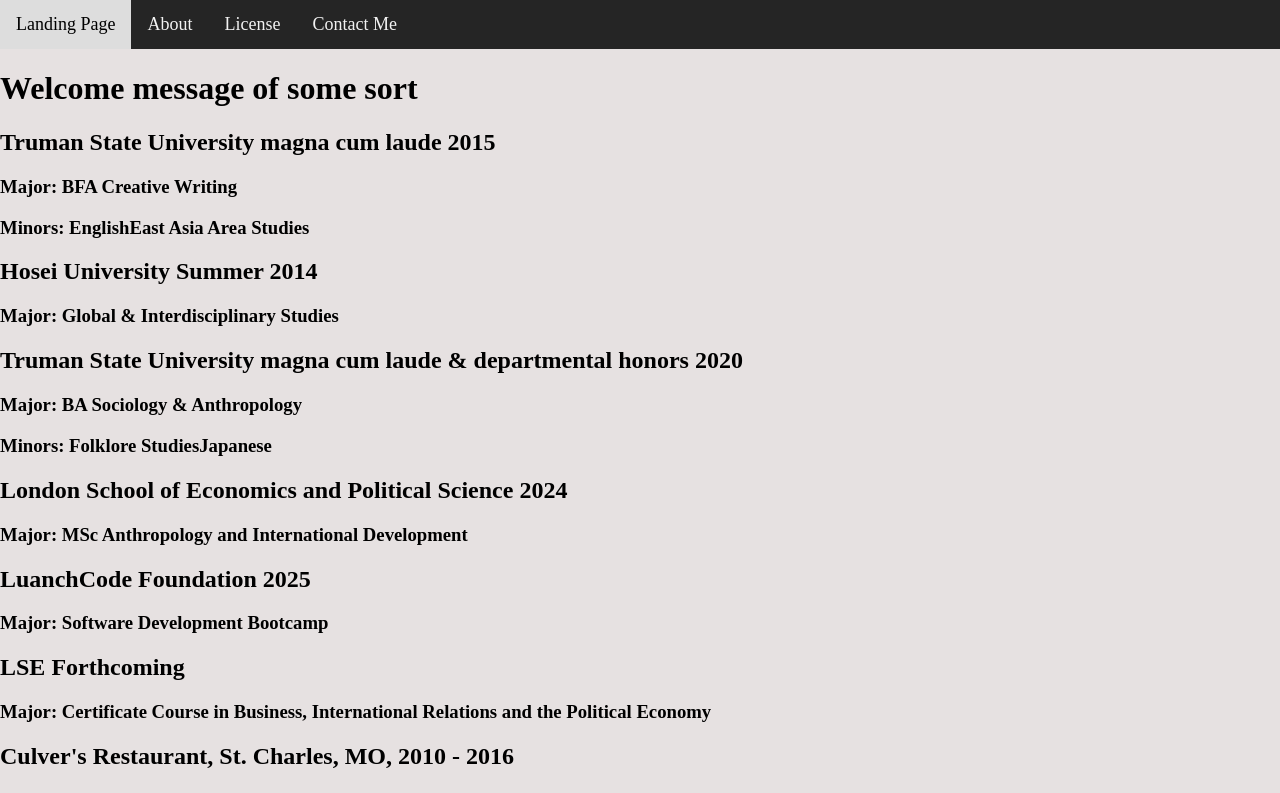
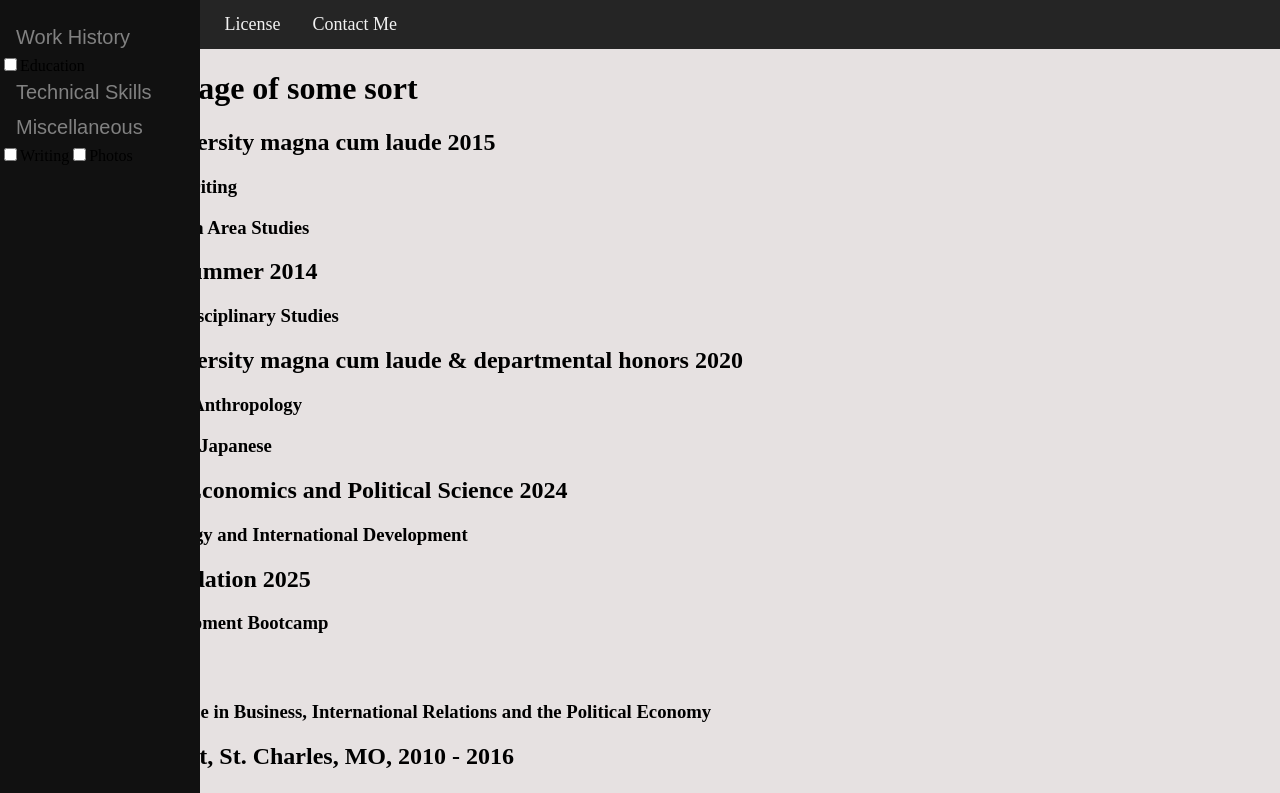
Before and after one commit to gitpuleo/unit1-final-reactproject-Nick-P, a React (Vite) app in the folder unit1-final-project/: page / in a window 1280 px wide. Shown: the top 793 px of the page. Built offline with nearby package versions, Linux system fonts and the light colour scheme.

Commit message:
Added FontAwesome and saving some changes made to try and get my selector menu looking and working right

```diff
--- a/unit1-final-project/package.json
+++ b/unit1-final-project/package.json
@@ -10,6 +10,7 @@
     "preview": "vite preview"
   },
   "dependencies": {
+    "@fortawesome/fontawesome-free": "^6.7.2",
     "react": "^19.1.0",
     "react-dom": "^19.1.0",
     "react-router-dom": "^7.6.3"
--- a/unit1-final-project/src/App.jsx
+++ b/unit1-final-project/src/App.jsx
@@ -7,7 +7,6 @@
 import About from './Pages/About'
 import License from './Pages/License'
 import Contact from './Pages/Contact'
-import DynamicCVGenerator from './Components/DynamicCVGenerator'
 
 
 function App() {
--- /dev/null
+++ b/unit1-final-project/src/Components/ComponentSelector.css
@@ -0,0 +1,56 @@
+.sidenav {
+  height: 100%;
+  width: 200px;
+  position: fixed;
+  z-index: 1;
+  top: 0;
+  left: 0;
+  background-color: #111;
+  overflow-x: hidden;
+  padding-top: 20px;
+}
+
+/* Style the sidenav links and the dropdown button */
+.sidenav a, .dropdown-btn {
+  padding: 6px 8px 6px 16px;
+  text-decoration: none;
+  font-size: 20px;
+  color: #818181;
+  display: block;
+  border: none;
+  background: none;
+  width:100%;
+  text-align: left;
+  cursor: pointer;
+  outline: none;
+}
+
+/* On mouse-over */
+.sidenav a:hover, .dropdown-btn:hover {
+  color: #f1f1f1;
+}
+
+/* Main content */
+.main {
+  margin-left: 200px; /* Same as the width of the sidenav */
+  font-size: 20px; /* Increased text to enable scrolling */
+  padding: 0px 10px;
+}
+
+/* Add an active class to the active dropdown button */
+.active {
+  background-color: green;
+  color: white;
+}
+
+/* Dropdown container (hidden by default). Optional: add a lighter background color and some left padding to change the design of the dropdown content */
+.dropdown-container {
+  background-color: #262626;
+  padding-left: 8px;
+}
+
+/* Optional: Style the caret down icon */
+.fa-caret-down {
+  float: right;
+  padding-right: 8px;
+}
--- a/unit1-final-project/src/Components/ComponentSelector.jsx
+++ b/unit1-final-project/src/Components/ComponentSelector.jsx
@@ -1,23 +1,71 @@
-
+import { useState } from 'react';
+import './ComponentSelector.css';
 
 //This will incorporate useState in order to handle dynamically rendering the CV components.
 function ComponentSelector() {
+    const [openWork, setOpenWork] = useState(false);
+    const [openSkills, setOpenSkills] = useState(false);
+    const [openMisc, setOpenMisc] = useState(false);
 
     return (
-        <div class="sidenav">
-            <button class="dropdown-btn">Work History
-                <i class="caret-down"></i>
+        <div className="sidenav">
+            <button onClick={() => setOpenWork(prevValue => !prevValue)} className="dropdown-btn">Work History
+                <i className="caret-down"></i>
             </button>
-            <div class="dropdown-container">
+            {openWork && (
+            <div className="dropdown-container">
                 <label>
-                    <input type="checkbox" checked />
+                    <input type="checkbox" />
                     Professional
                 </label>
                 <label>
-                    <input type="checkbox" checked />
+                    <input type="checkbox" />
                     Service
                 </label>
             </div>
+            )}
+            <label>
+                <input type="checkbox" />
+                Education
+            </label>
+            <button onClick={() => setOpenSkills(prevValue => !prevValue)} className="dropdown-btn">Technical Skills
+                <i className="caret-down"></i>
+            </button>
+            {openSkills && (
+            <div className="dropdown-container">
+                <label>
+                    <input type="checkbox" />
+                    Technical Skills
+                </label>
+                <label>
+                    <input type="checkbox" />
+                    Licenses & Certifications
+                </label>
+            </div>
+            )}
+            <button onClick={() => setOpenMisc(prevValue => !prevValue)} className="dropdown-btn">Miscellaneous
+                <i className="caret-down"></i>
+            </button>
+            {openMisc && (
+            <div className="dropdown-container">
+                <label>
+                    <input type="checkbox" />
+                    Volunteering
+                </label>
+                <label>
+                    <input type="checkbox" />
+                    Interests
+                </label>
+            </div>
+            )}
+            <label>
+                <input type="checkbox" />
+                Writing
+            </label>
+            <label>
+                <input type="checkbox" />
+                Photos
+            </label>
         </div>
     );
 }
--- a/unit1-final-project/src/Pages/LandingPage.jsx
+++ b/unit1-final-project/src/Pages/LandingPage.jsx
@@ -1,11 +1,12 @@
 import DynamicCVGenerator from '../Components/DynamicCVGenerator'
-
+import ComponentSelector from '../Components/ComponentSelector';
 
 function LandingPage() {
     return(
         <div>
             <h1>Welcome message of some sort</h1>
             <DynamicCVGenerator />
+            <ComponentSelector />
         </div>
     )
 }
```
Also changed, not shown: 1 other file (tests, documents, lock files or other folders).
